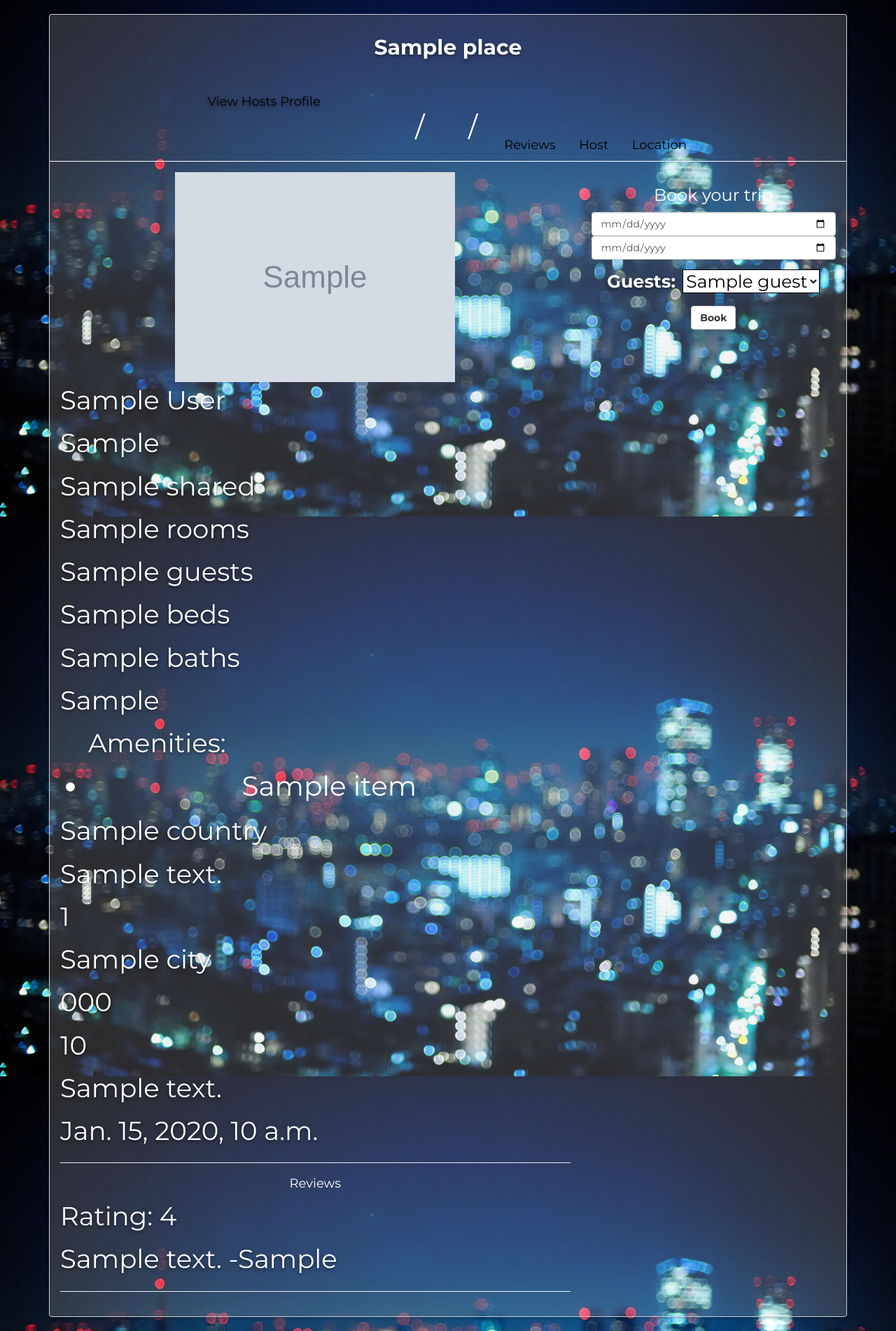
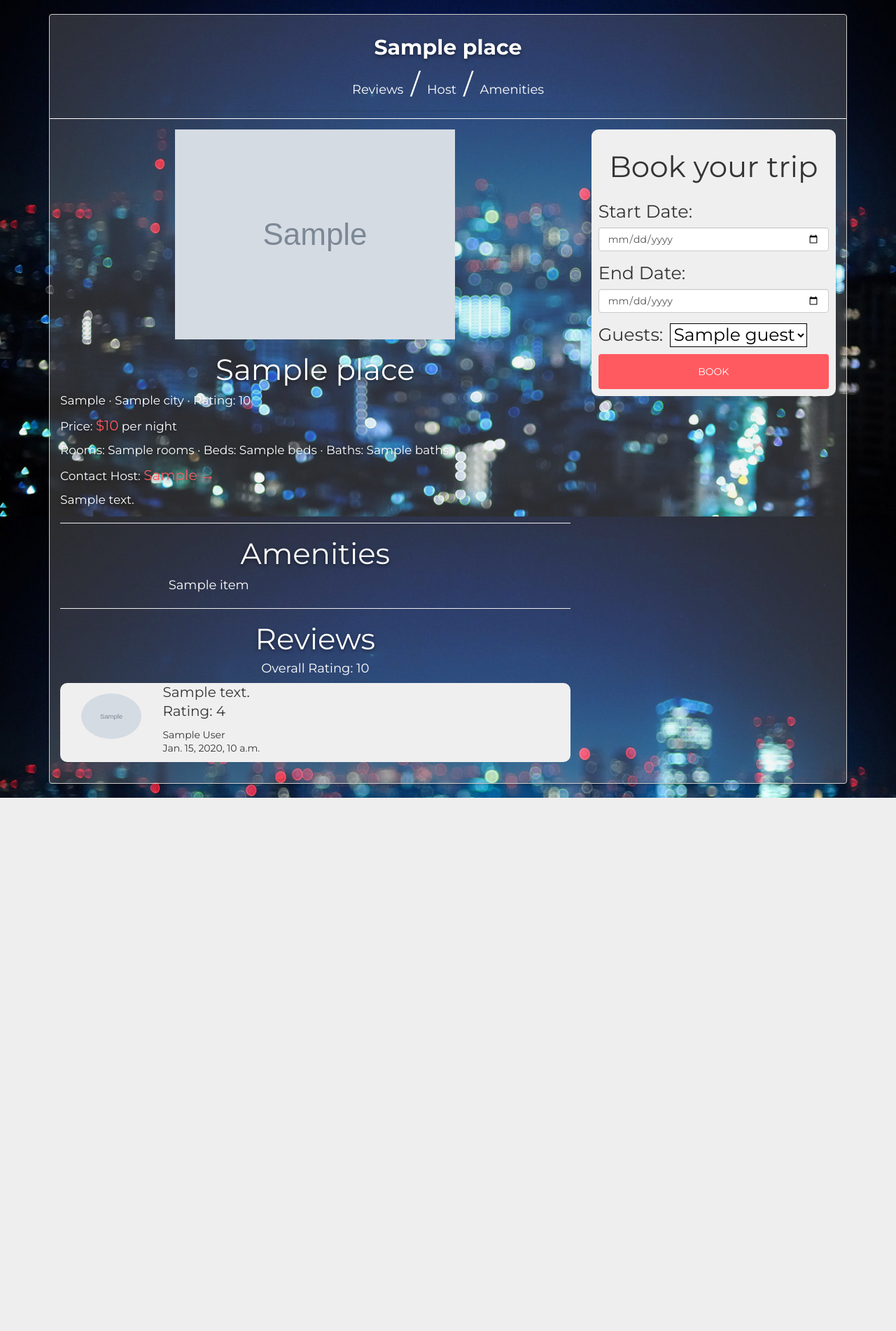
Before and after one commit to Slebluue/StayPlaces, a Django app: template stayplaces/apps/locations/templates/locations/show.html in a window 1280 px wide. Shown: the part 62-1964 px from the top of the page at 70% size. After the commit the page ends 1202 px from the top, so only its background shows below. Run offline with Django 3.2, Linux system fonts and the light colour scheme; tables that the repository leaves empty hold one stand-in row (values such as "Sample post"); the template is opened without the code that fills it: values that come from a table or form of the project are taken from there, most other values are stand-ins (such as "Sample title", 1, 10 or a date in 2020); grey boxes marked "Sample" are stand-in pictures; some libraries are stand-ins or nearby versions.

Commit message:
profile page css

```diff
--- a/stayplaces/apps/locations/templates/locations/show.html
+++ b/stayplaces/apps/locations/templates/locations/show.html
@@ -61,12 +61,11 @@
                     <div class="panel panel-login">
                         <div class="panel-heading">
                             <div class="row">
-                                <div class="col-lg-12">
+                                <div id="place-head" class="col-lg-12">
                                     <h2>{{place.name}}</h2>
-                                    <p><a href="{% url 'users:profile' place.host.user.id %}">View Hosts Profile</a></p>
-                                    <a href="#">Reviews</a> /
-                                    <a href="#">Host</a> /
-                                    <a href="#">Location</a>
+                                    <a href="#reviews">Reviews</a> /
+                                    <a href="{% url 'users:profile' place.host.user.id %}">Host</a> /
+                                    <a href="#amenities">Amenities</a>
                                 </div>
                             </div>
                             <hr>
@@ -77,46 +76,61 @@
                                     {% if place.image %}
                                         <img src="/media/{{place.image}}" class="place-image"/>
                                     {% else %}
-                                    <img src="{% static 'users/images/default_house.png' %}" class="place-image"/>
+                                    <img src="{% static 'users/images/default_house.jpg' %}" class="place-image"/>
                                     {% endif %}
-                                        <p>{{place.host.user.first_name}} {{place.host.user.last_name}}</p>
-                                        <p>{{place.place_type}}</p>
-                                        <p>{{place.shared}}</p>
-                                        <p>{{place.rooms}}</p>
-                                        <p>{{place.guests}}</p>
-                                        <p>{{place.beds}}</p>
-                                        <p>{{place.baths}}</p>
-                                        <p>{{place.private_bath}}</p>
-                                        <ul>
-                                            <p>Amenities:</p>
+                                    <div class="overview">
+                                        <h2>{{place.name}}</h2>
+                                        <p>{{place.place_type}} &middot; {{place.city}} &middot; Rating: {{avg}} </p>
+                                        <p>Price: <span class="price">${{place.price}}</span> per night</p>
+                                        <p>Rooms: {{place.rooms}} &middot; Beds: {{place.beds}} &middot; Baths: {{place.baths}}</p>
+                                        <p>Contact Host: <a href="{% url 'users:profile' place.host.user.id %}"><span class="price">{{place.host.user.first_name}} &rarr;</span></a></p>
+                                        <p>{{place.description}}</p>
+                                    </div>
+                                    <hr>
+                                    <div id="amenities" class="amenities">
+                                        <h2>Amenities</h2>
+                                        <ul class="double">
                                             {% for item in amenities %}
                                                 <li>{{item.name}}</li>
                                             {% endfor %}
                                         </ul>
-                                        <p>{{place.country}}</p>
-                                        <p>{{place.street_address}}</p>
-                                        <p>{{place.apt_number}}</p>
-                                        <p>{{place.city}}</p>
-                                        <p>{{place.zip}}</p>
-                                        <p>{{place.price}}</p>
-                                        <p>{{place.desc}}</p>
-                                        <p>{{place.host.created_at}}</p>
+                                    <div style="clear:both"></div>
+                                    </div>
                                     <hr>
-                                        <div class="reviews">
-                                            <h4>Reviews</h4>
+                                    <div id="reviews" class="reviews">
+                                        <h2>Reviews</h2>
+                                        <h4>Overall Rating: {{avg}}</h4>
                                         {% for review in reviews %}
-                                            <p>Rating: {{review.rating}}</p>
-                                            <p>{{review.content}} -{{review.rated_by.first_name}}</p>
-                                            <hr>
+                                        <div class="left col-sm-12">
+                                                <div class="col-sm-2">
+                                                    <a href="{% url 'users:profile' review.rated_by.id %}" />
+                                                        {% if review.rated_by.image %}
+                                                        <img src="/media/{{review.rated_by.image}}"  class="rating-image"/>
+                                                        {% else %}
+                                                        <img src="{% static 'users/images/default.png' %}" class="rating-image"/>
+                                                        {% endif %}
+                                                    </a>
+                                                </div>
+                                                <div class="col-sm-10" style="text-align: center">
+
+                                                    <p style="text-align:left">{{review.content}}<br>Rating: {{review.rating}}</p>
+                                                    <p style="text-align:left; font-size:14px;">
+                                                        {{review.rated_by.first_name}} {{review.rated_by.last_name}}<br/>{{review.created_at}}</p>
+                                                </div>
+                                        </div>
                                         {% endfor%}
                                     </div>
+                                    <hr>
                                     </div>
 
                                     <div class="col-sm-4">
-                                        <h3>Book your trip</h3>
-                                        <form action="{% url 'locations:book' place.id %}" method="post">
+                                        <div class="book left">
+                                        <h2>Book your trip</h2>
+                                        <form action="{% url 'locations:book' place.id %}" method="post" style="text-align: left">
                                             {% csrf_token %}
+                                            <label for="startdate" >Start Date:</label>
                                             <input type="date" name="startdate" class="form-control">
+                                            <label for="enddate" style="text-align: left">End Date:</label>
                                             <input type="date" name="enddate" class="form-control">
                                             <label for="guests">Guests:</label>
                                             <select name="guests">
@@ -125,9 +139,9 @@
                                                 {% endfor %}
                                             </select><br />
                                             {% if User %}
-                                            <button type="submit" class="btn btn-default"> Book</button>
+                                            <button type="submit" class="btn btn-login"> Book</button>
                                             {% else %}
-                                            <a href="{% url 'users:login' %}" class="btn btn-default">Sign up to book this place!</a>
+                                            <a href="{% url 'users:login' %}" class="btn btn-login">Sign up to book this place!</a>
                                             {% endif %}
                                         </form>
                                         </div>
@@ -137,5 +151,6 @@
                     </div>
                 </div>
             </div>
+        </div>
 </body>
 </html>
--- a/stayplaces/apps/message/templates/messages/host-conversation.html
+++ b/stayplaces/apps/message/templates/messages/host-conversation.html
@@ -77,7 +77,7 @@
                                                 <p style="text-align:right">{{message.content}}</p>
                                                 <p style="text-align:right; font-size:14px;">{{message.created_at}}</p>
                                             </div>
-                                            <div class="col-sm-2" style="text-align: center">
+                                            <div class="col-sm-2" style="text-align: right">
                                                 {% if message.host.image %}
                                                 <img src="/media/{{message.host.image}}" class="inbox-pic" />
                                                 {% else %}
@@ -87,7 +87,7 @@
                                         </div>
                                     {% else %}
                                     <div class="left col-sm-8">
-                                            <div class="col-sm-2">
+                                            <div class="col-sm-2" style="text-align: left">
                                                     {% if message.guest.image %}
                                                     <img src="/media/{{message.guest.image}}" class="inbox-pic" />
                                                     {% else %}
@@ -98,7 +98,7 @@
                                                 <p style="text-align:left">{{message.content}}</p>
                                                 <p style="text-align:left; font-size:14px;">{{message.created_at}}</p>
                                             </div>
-                                        </div>
+                                    </div>
                                     {% endif %}
                                     {% endfor %}
                                     <form action="{% url 'messages:hostconversation' conversation_id %}" style="text-align: right" method="post">
--- a/stayplaces/apps/message/templates/messages/user-conversation.html
+++ b/stayplaces/apps/message/templates/messages/user-conversation.html
@@ -73,7 +73,7 @@
                                     {% for message in conversation %}
                                     {% if User.id != message.sender_id  %}
                                     <div class="right col-sm-8 ">
-                                            <div class="col-sm-2" style="text-align: center">
+                                            <div class="col-sm-2" style="text-align: left">
                                                     {% if message.host.image %}
                                                     <img src="/media/{{message.host.image}}" class="inbox-pic" />
                                                     {% else %}
@@ -91,7 +91,7 @@
                                                     <p style="text-align:right">{{message.content}}</p>
                                                     <p style="text-align:right; font-size:14px;">{{message.created_at}}</p>
                                                 </div>
-                                                <div class="col-sm-2">
+                                                <div class="col-sm-2" style="text-align:right">
                                                         {% if message.guest.image %}
                                                         <img src="/media/{{message.guest.image}}" class="inbox-pic" />
                                                         {% else %}
--- a/stayplaces/apps/users/static/users/css/style.css
+++ b/stayplaces/apps/users/static/users/css/style.css
@@ -303,7 +303,7 @@ body, html {
 	  font-weight: 100;
 	  font-size: 16px;
   }
-  .place_content .price{
+  .place_content .price, .price{
 	  font-size: 20px;
 		color: #ff5a5f;
   }
@@ -342,6 +342,50 @@ body, html {
   .listing-page{
 	  height: 375px;
 	  margin-bottom: 20px;
+  }
+  .profile-image{
+	border-radius: 50%;
+    width: 50%;
+  }
+  .rating-image{
+	border-radius: 50%;
+	position: relative;
+	top: 15px;
+  }
+  .overview p{
+	  font-size: 17px;
+	  text-align: left;
+  }
+  .overview a{
+	  text-decoration: none;
+  }
+  .overview h2, .amenities h2, .reviews h2, .book h2{
+	  font-weight: 100;
+	  font-size: 42px;
+  }
+  .book h2, .book label{
+	  color: #343434;
+	  text-shadow: none;
+	  font-weight: 100;
+  }
+  .double li  {width:50%;float: left;font-size: 18px;}
+  .double{
+	  list-style-type: none;
+  }
+  .book{
+	  padding: 10px;
+  }
+
+  .book button{
+	  width: 100%;
+  }
+  #place-head a{
+	  color: #ffffff;
+	  top: 0;
+	  left: 0;
+  }
+  #place-head a:hover{
+	color: #ff5a5f;
   }
   /*----------- PROFILE FONTS & STYLING -------------------*/
 
--- a/stayplaces/apps/users/static/users/javascript/custom.js
+++ b/stayplaces/apps/users/static/users/javascript/custom.js
@@ -36,7 +36,26 @@ $(function() {
 
         //Owl Carousel
         $('#owl-carousel').owlCarousel({
-            loop:true,
+            loop:$('#owl-carousel .item').size() > 1 ? true:false,
+            margin:20,
+            autoplay:true,
+            autoplayTimeout:3000,
+            autoplayHoverPause:true,
+            responsive:{
+                0:{
+                    items:1
+                },
+                600:{
+                    items:3
+                },
+                1000:{
+                    items:4
+                }
+            }
+
+        })
+        $('.owl-carousel').owlCarousel({
+            loop: $('.owl-carousel .item').size() > 1 ? true:false,
             margin:20,
             autoplay:true,
             autoplayTimeout:3000,
@@ -53,22 +72,11 @@ $(function() {
                 }
             }
         })
-        $('.owl-carousel').owlCarousel({
-            loop:true,
-            margin:20,
-            autoplay:true,
-            autoplayTimeout:3000,
-            autoplayHoverPause:true,
-            responsive:{
-                0:{
-                    items:1
-                },
-                600:{
-                    items:3
-                },
-                1000:{
-                    items:4
-                }
-            }
-        })
+
+        $('a').click(function(){
+            $('html, body').animate({
+                scrollTop: $( $(this).attr('href') ).offset().top
+            }, 500);
+            return false;
+        });
     });
--- a/stayplaces/apps/users/templates/users/edit.html
+++ b/stayplaces/apps/users/templates/users/edit.html
@@ -76,9 +76,9 @@
                                     <form action="{% url 'users:edit' User.id %}" method="post" enctype="multipart/form-data">
                                         {% csrf_token %}
                                         <div class="row">
-                                        <div class="col-sm-6">
+                                        <div class="col-sm-6" style="text-align: center;">
                                             {% if User.image %}
-                                            <img src="/media/{{User.image}}" />
+                                            <img src="/media/{{User.image}}" class="profile-image"/>
                                             {% else %}
                                             <img src="{% static 'users/images/default.png' %}" />
                                             {% endif %}
```
Also changed, not shown: stayplaces/apps/locations/views.py (+11 -1 lines), stayplaces/apps/users/templates/users/profile.html (+20 -4 lines), stayplaces/apps/users/views.py (+10 -2 lines). Lines whose indentation alone changed are shown as unchanged.
